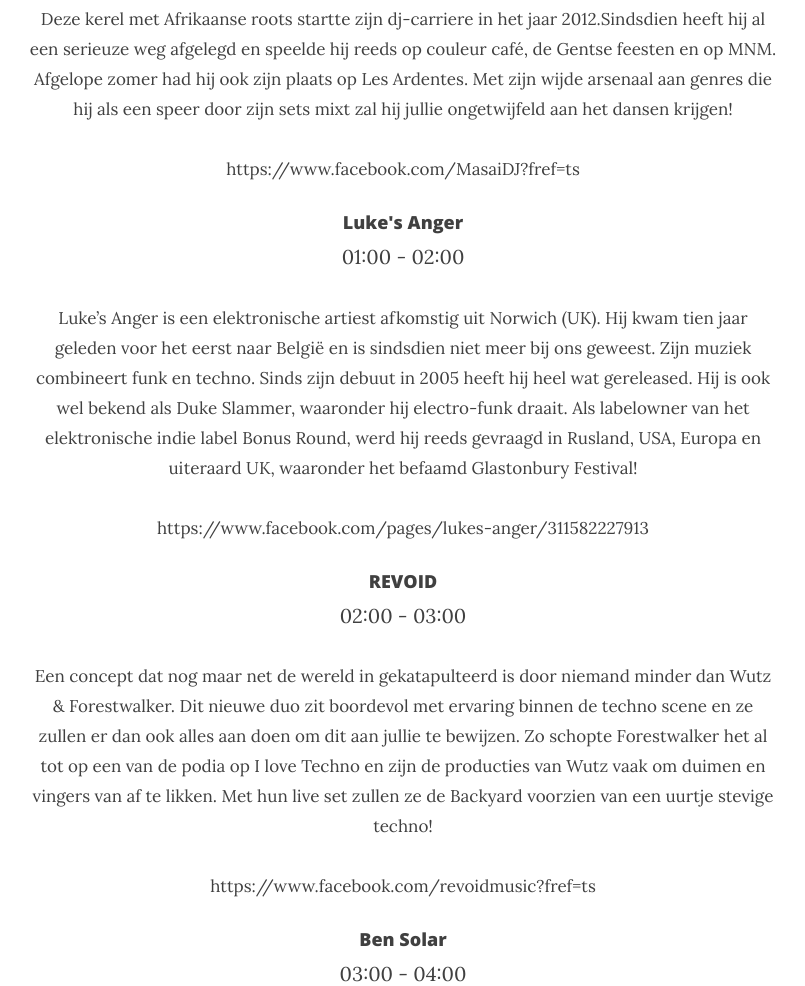
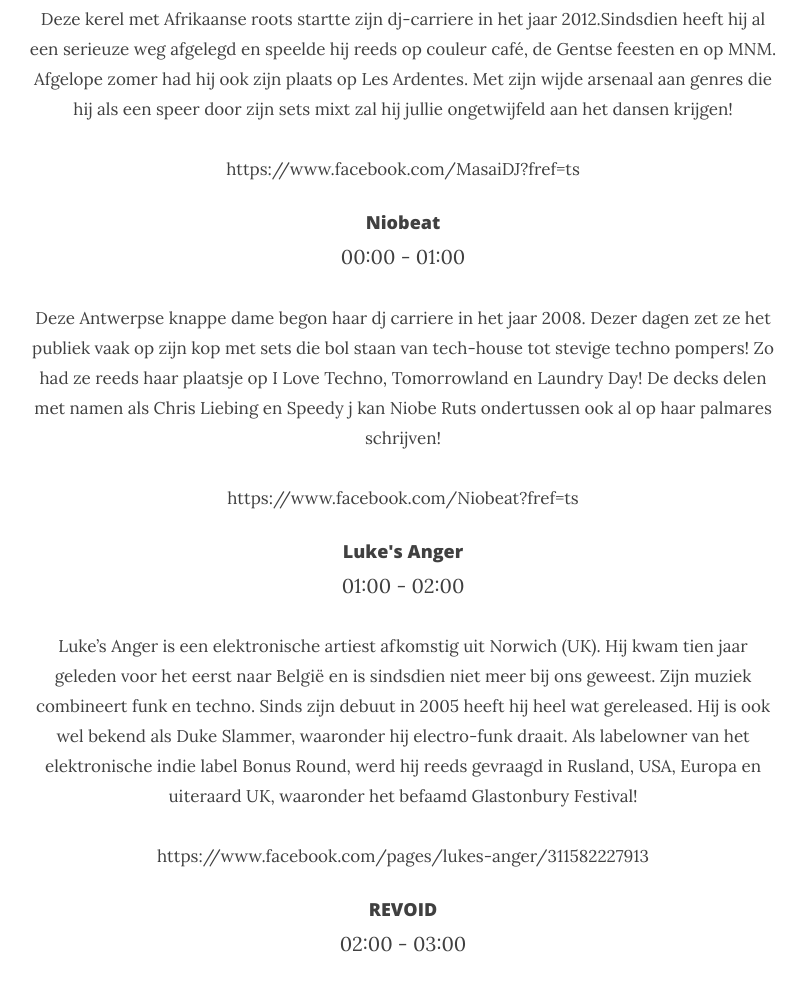
Before and after one commit to Numkil/BackYardRaveWebsite, a plain HTML site: page linup.html in a window 1280 px wide. Shown: the part 1492-2478 px from the top of the page, without its empty margins (237-1042 px from the left). Drawn offline with nearby package versions, Linux system fonts and the light colour scheme.

Commit message:
extra artist

```diff
--- a/linup.html
+++ b/linup.html
@@ -130,6 +130,19 @@
                             https://www.facebook.com/MasaiDJ?fref=ts
                         </small>
                         </p>
+                        <h4>Niobeat</h4>00:00 - 01:00
+                        <p>
+                        <small>
+                            Deze Antwerpse knappe dame begon haar dj carriere in het jaar 2008. Dezer dagen zet ze het publiek
+                            vaak op zijn kop met sets die bol staan van tech-house tot stevige techno pompers! Zo had ze reeds
+                            haar plaatsje op I Love Techno, Tomorrowland en Laundry Day! De decks delen met namen als Chris
+                            Liebing en Speedy j kan Niobe Ruts ondertussen ook al op haar palmares schrijven!
+                            <br />
+                            <br />
+                            https://www.facebook.com/Niobeat?fref=ts
+                        </small>
+                        </p>
+
                         <h4>Luke's Anger</h4>01:00 - 02:00
                         <p>
                         <small>
```
